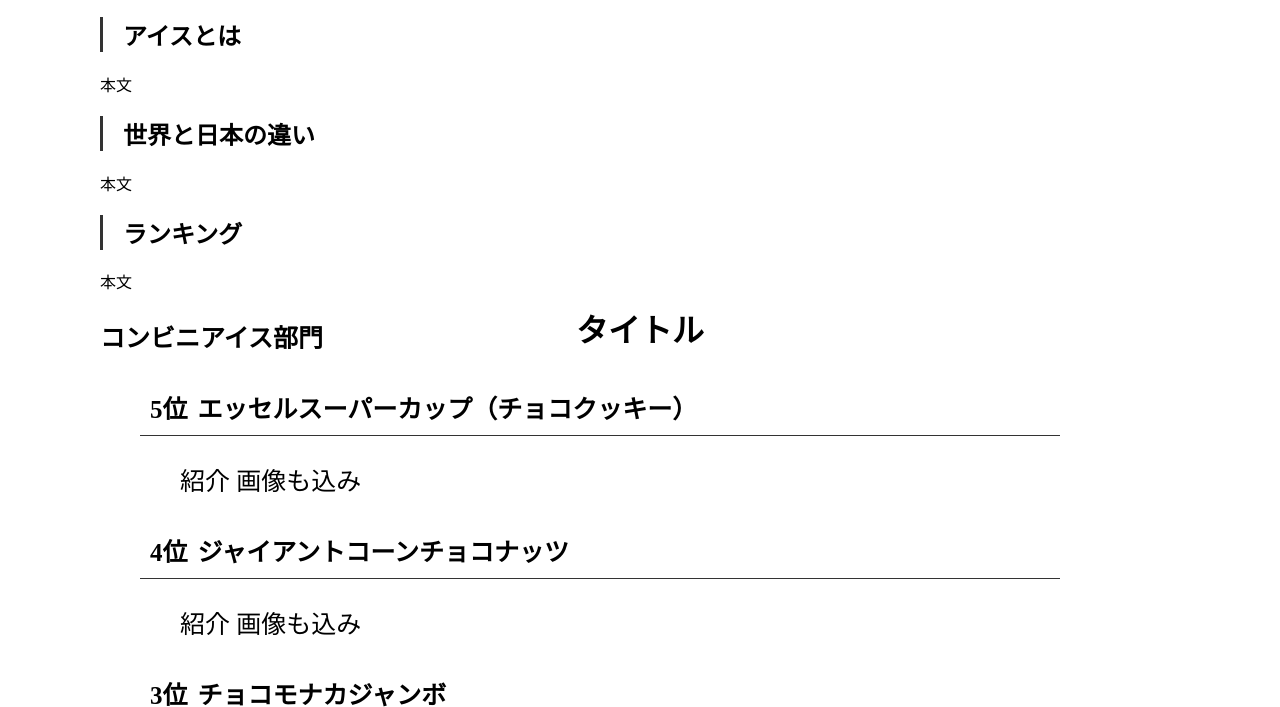
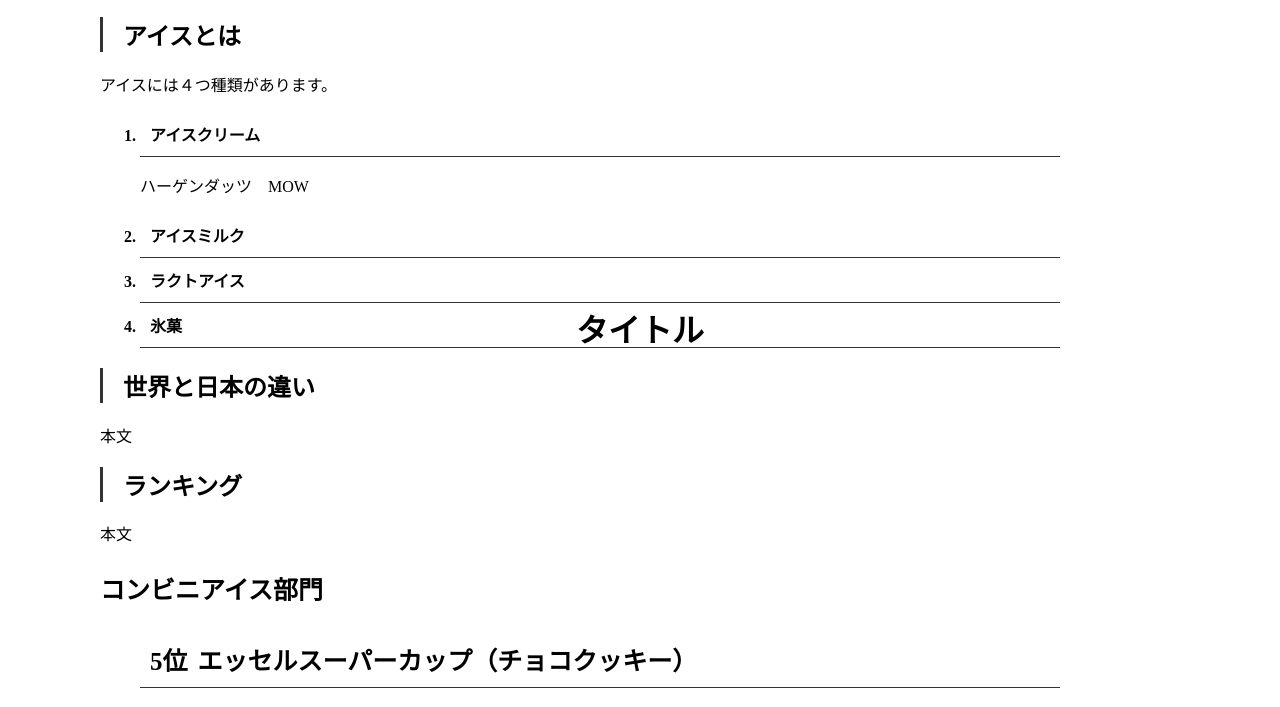
Before and after one commit to s1f102402518/team-project, a plain HTML site: page index.html in a window 1280 px wide. Shown: the part 93-800 px from the top of the page. Drawn offline with Linux system fonts and the light colour scheme.

Commit message:
Update index.html

```diff
--- a/index.html
+++ b/index.html
@@ -26,7 +26,22 @@
     <h1><strong></strong>タイトル</h1>
     <p class="resizeimage"><img src="pexels-goumbik-1352299.jpg" alt="サンプル" width=""></p>
     <h2 id="about">アイスとは</h2>
-    <p>本文</p>
+    <p>アイスには４つ種類があります。</p>
+    <ol>
+      <li>
+        アイスクリーム
+      </li>
+      <p>ハーゲンダッツ　MOW</p>
+      <li>
+        アイスミルク
+      </li>
+      <li>
+        ラクトアイス
+      </li>
+      <li>
+        氷菓
+      </li>
+    </ol>
     <h2 id ="world">世界と日本の違い</h2>
     <p>本文</p>
     <h2 id ="convenience">ランキング</h2>
```
